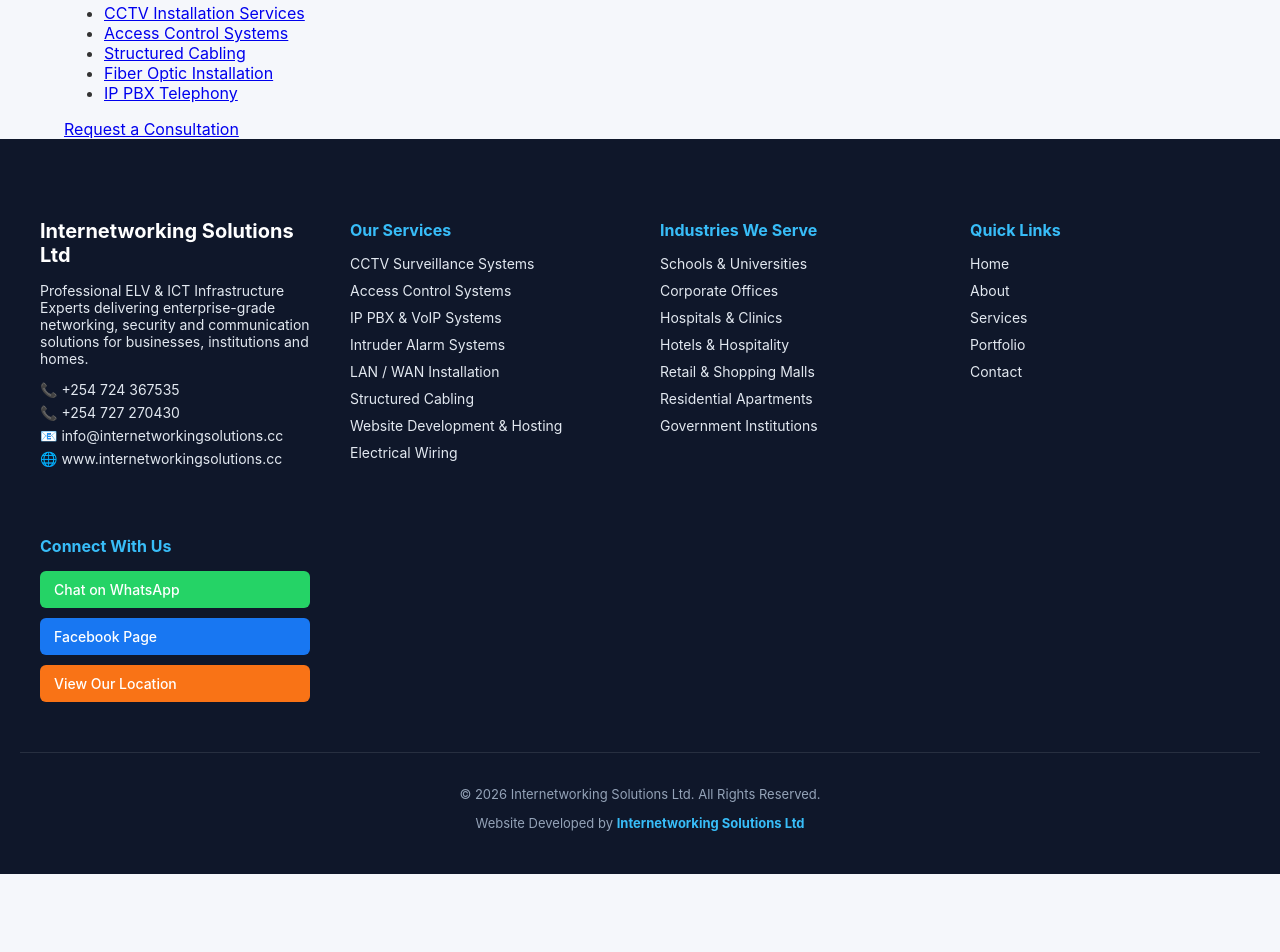
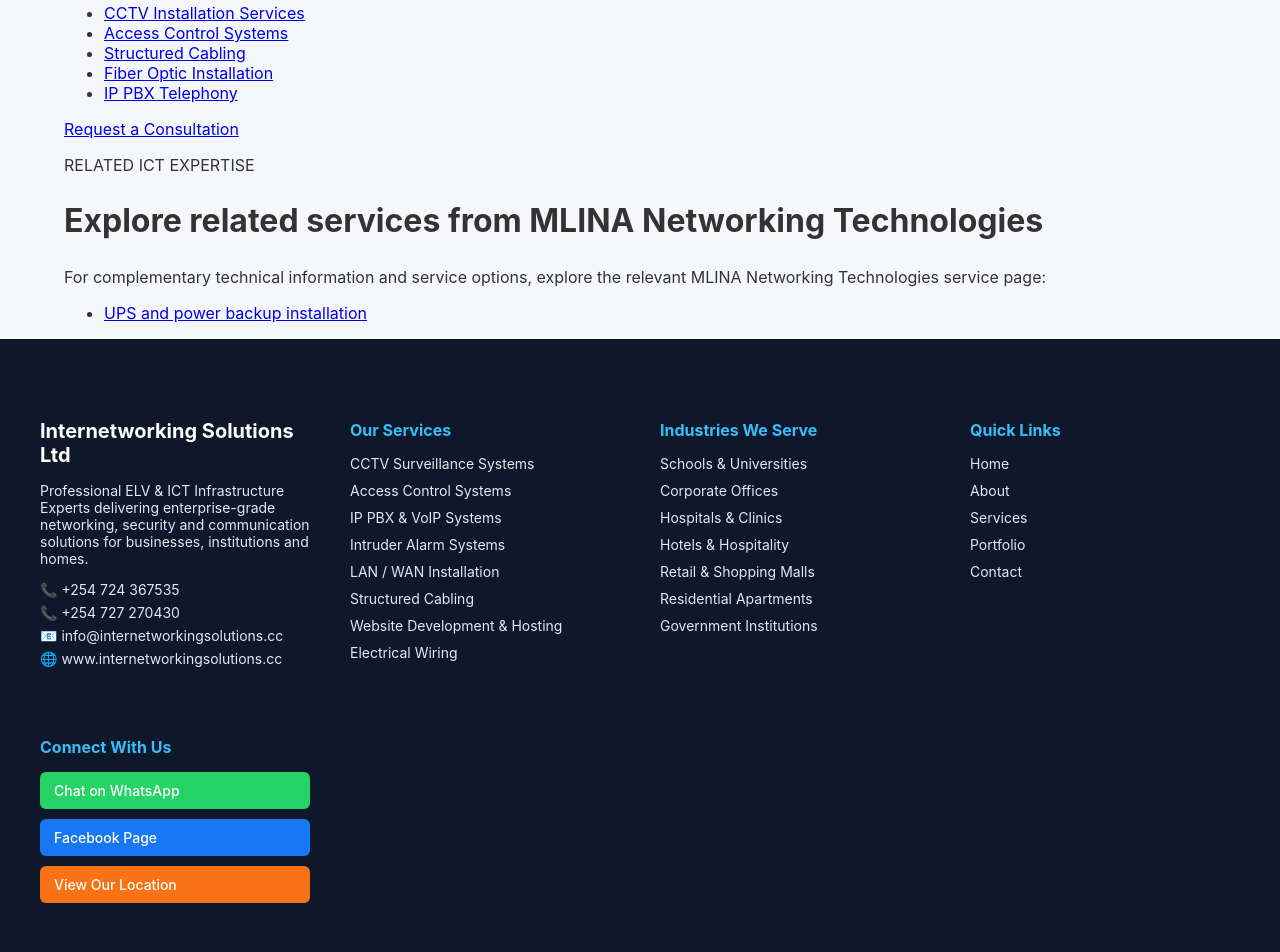
Before and after one commit to cndoli84-star/internetworking-site, a plain HTML site: page services/electrical.html in a window 1280 px wide. Shown: the part 4278-5230 px from the top of the page. Before the commit the page ends 5152 px from the top, so only its background shows below. Drawn offline with Linux system fonts and the light colour scheme; a script that the page names is missing.

Commit message:
Add reciprocal MLINA service resource links

```diff
--- a/services/electrical.html
+++ b/services/electrical.html
@@ -742,6 +742,19 @@ Enhance your infrastructure with our integrated solutions:
 
 <!-- ================= LEVEL 2 PROFESSIONAL FOOTER ================= -->
 
+
+<!-- RELATED SERVICE RESOURCE: MLINA NETWORKING TECHNOLOGIES -->
+<section class="mlina-related-resources" aria-labelledby="mlina-related-title">
+  <div class="container">
+    <p class="mlina-related-eyebrow">RELATED ICT EXPERTISE</p>
+    <h2 id="mlina-related-title">Explore related services from MLINA Networking Technologies</h2>
+    <p>For complementary technical information and service options, explore the relevant MLINA Networking Technologies service page:</p>
+    <ul>
+      <li><a href="https://mlina.internetworkingsolutions.cc/ups-power-backup-installation.html" target="_blank" rel="noopener noreferrer">UPS and power backup installation</a></li>
+    </ul>
+  </div>
+</section>
+
 <footer class="site-footer">
 
 <div class="footer-container">
```
